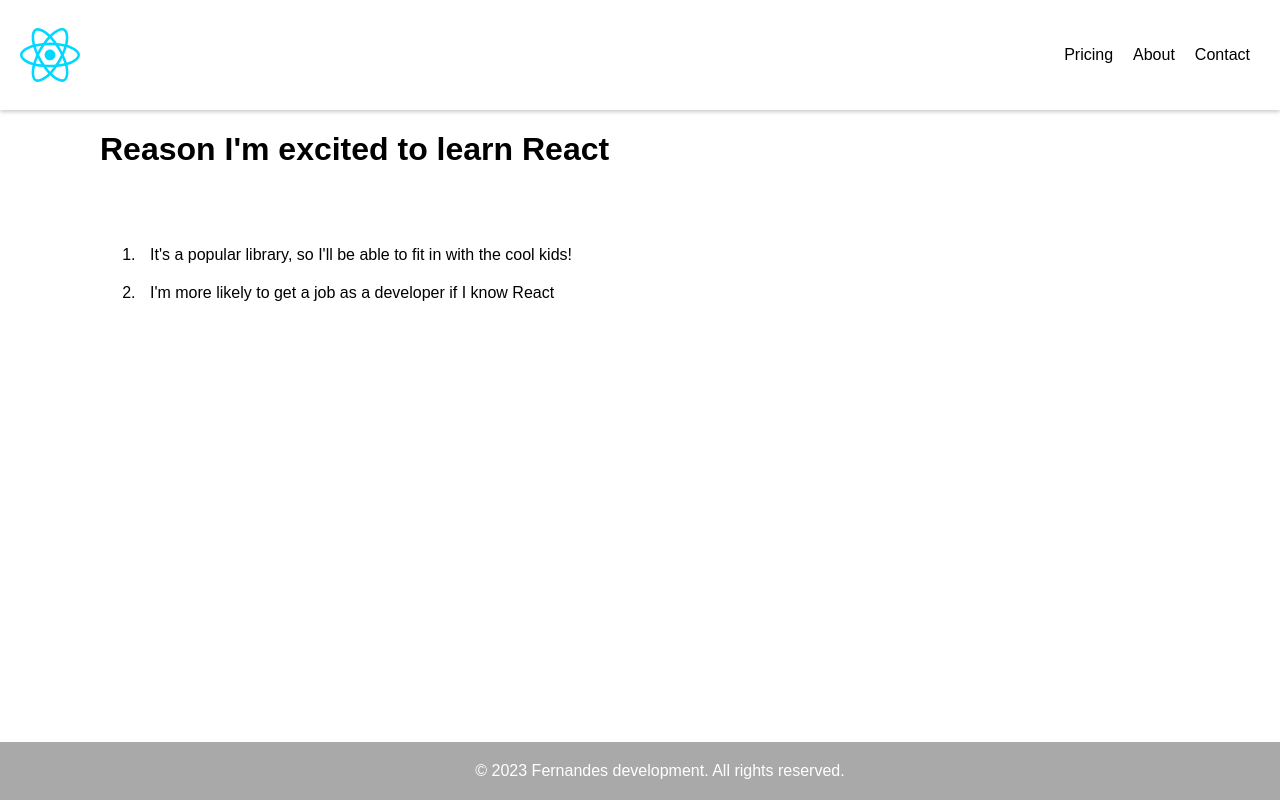
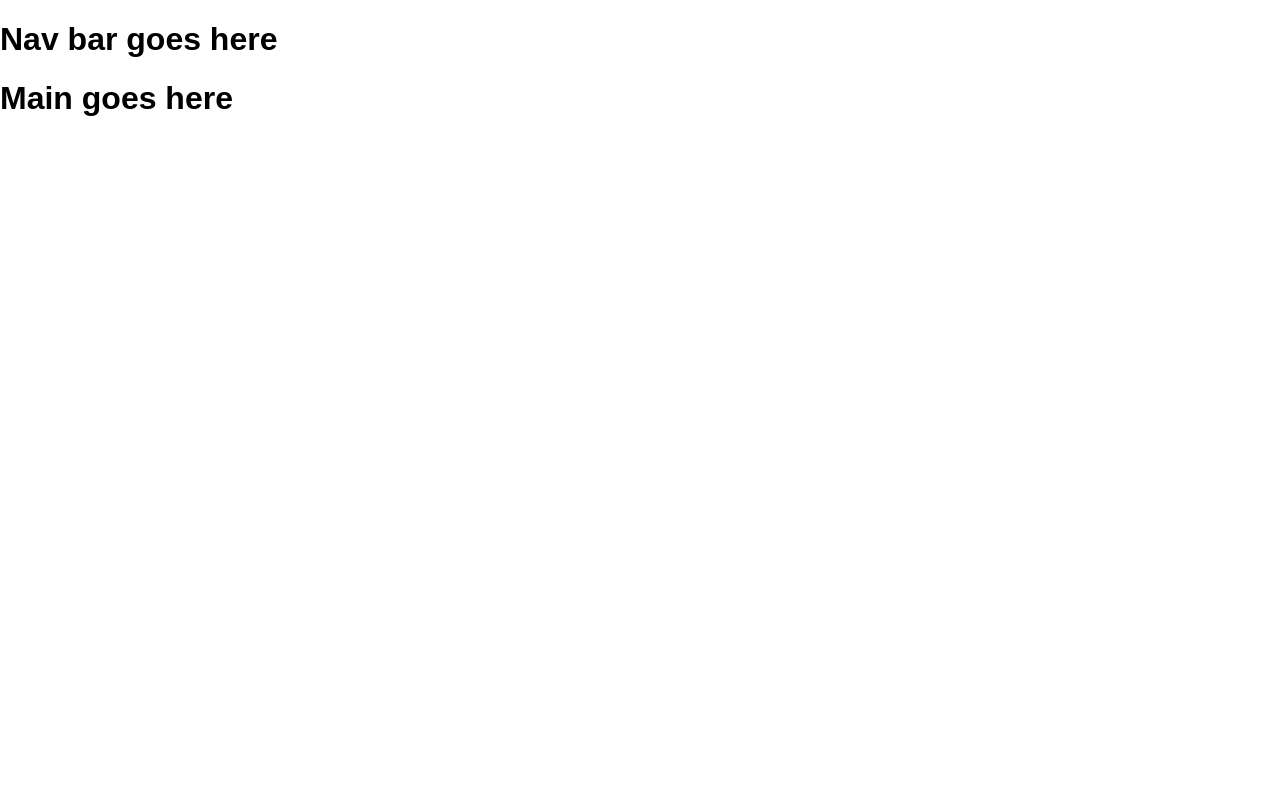
Before and after one commit to vfreis09/learn-react, a React (Vite) app: page / in a window 1280 px wide. Built offline with nearby package versions, Linux system fonts and the light colour scheme.

Commit message:
project setup

```diff
--- a/index.html
+++ b/index.html
@@ -1,6 +1,12 @@
 <!DOCTYPE html>
 <html lang="en">
   <head>
+    <link rel="preconnect" href="https://fonts.googleapis.com" />
+    <link rel="preconnect" href="https://fonts.gstatic.com" crossorigin />
+    <link
+      href="https://fonts.googleapis.com/css2?family=Inter:wght@400;600;700&display=swap"
+      rel="stylesheet"
+    />
     <meta charset="UTF-8" />
     <meta name="viewport" content="width=device-width, initial-scale=1.0" />
     <title>Learn React</title>
--- /dev/null
+++ b/src/App.jsx
@@ -0,0 +1,13 @@
+import Nav from "./components/Navbar";
+import Main from "./components/Main";
+
+function App() {
+  return (
+    <div>
+      <Nav />
+      <Main />
+    </div>
+  );
+}
+
+export default App;
--- a/src/Footer.jsx
+++ /dev/null
@@ -1,9 +0,0 @@
-function Footer() {
-  return (
-    <footer className="footer">
-      © 2023 Fernandes development. All rights reserved.
-    </footer>
-  );
-}
-
-export default Footer;
--- a/src/Header.jsx
+++ /dev/null
@@ -1,16 +0,0 @@
-function Header() {
-  return (
-    <header>
-      <nav className="nav-bar">
-        <img src="./react.svg" className="react-logo"></img>
-        <ul className="nav-items">
-          <li>Pricing</li>
-          <li>About</li>
-          <li>Contact</li>
-        </ul>
-      </nav>
-    </header>
-  );
-}
-
-export default Header;
--- a/src/MainContent.jsx
+++ /dev/null
@@ -1,15 +0,0 @@
-function MainContent() {
-  return (
-    <div className="main-content">
-      <h1 className="title">Reason I'm excited to learn React</h1>
-      <ol className="list">
-        <li>
-          It's a popular library, so I'll be able to fit in with the cool kids!
-        </li>
-        <li>I'm more likely to get a job as a developer if I know React</li>
-      </ol>
-    </div>
-  );
-}
-
-export default MainContent;
--- /dev/null
+++ b/src/components/Main.jsx
@@ -0,0 +1,5 @@
+function Main() {
+  return <h1>Main goes here</h1>;
+}
+
+export default Main;
--- /dev/null
+++ b/src/components/Navbar.jsx
@@ -0,0 +1,5 @@
+function Nav() {
+  return <h1>Nav bar goes here</h1>;
+}
+
+export default Nav;
--- a/src/main.jsx
+++ b/src/main.jsx
@@ -1,20 +1,8 @@
 //import React from "react";
 import ReactDOM from "react-dom/client";
 
-import Header from "./Header";
-import MainContent from "./MainContent";
-import Footer from "./Footer";
+import App from "./App";
 
 import "./styles/index.css";
 
-function App() {
-  return (
-    <div>
-      <Header />
-      <MainContent />
-      <Footer />
-    </div>
-  );
-}
-
 ReactDOM.createRoot(document.getElementById("root")).render(<App />);
```
